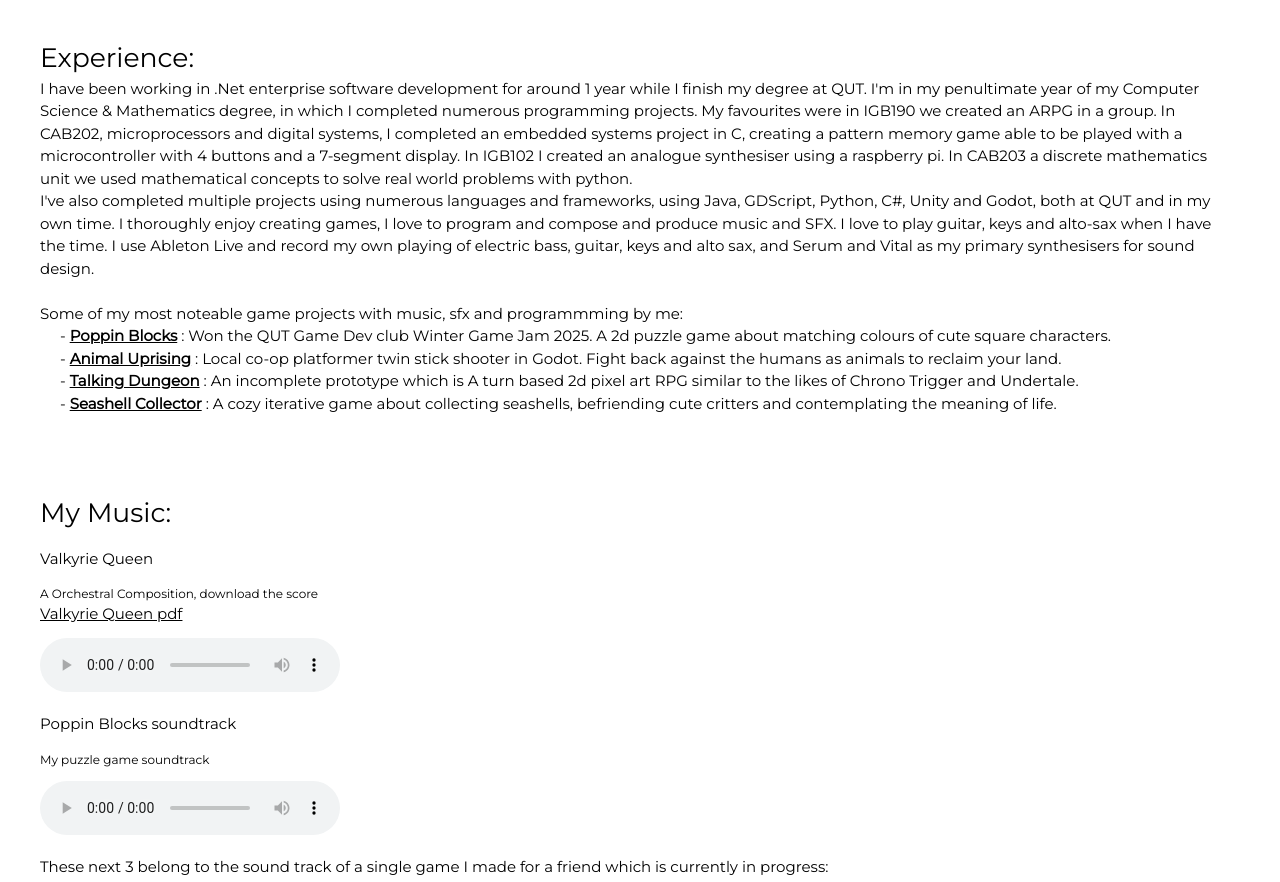
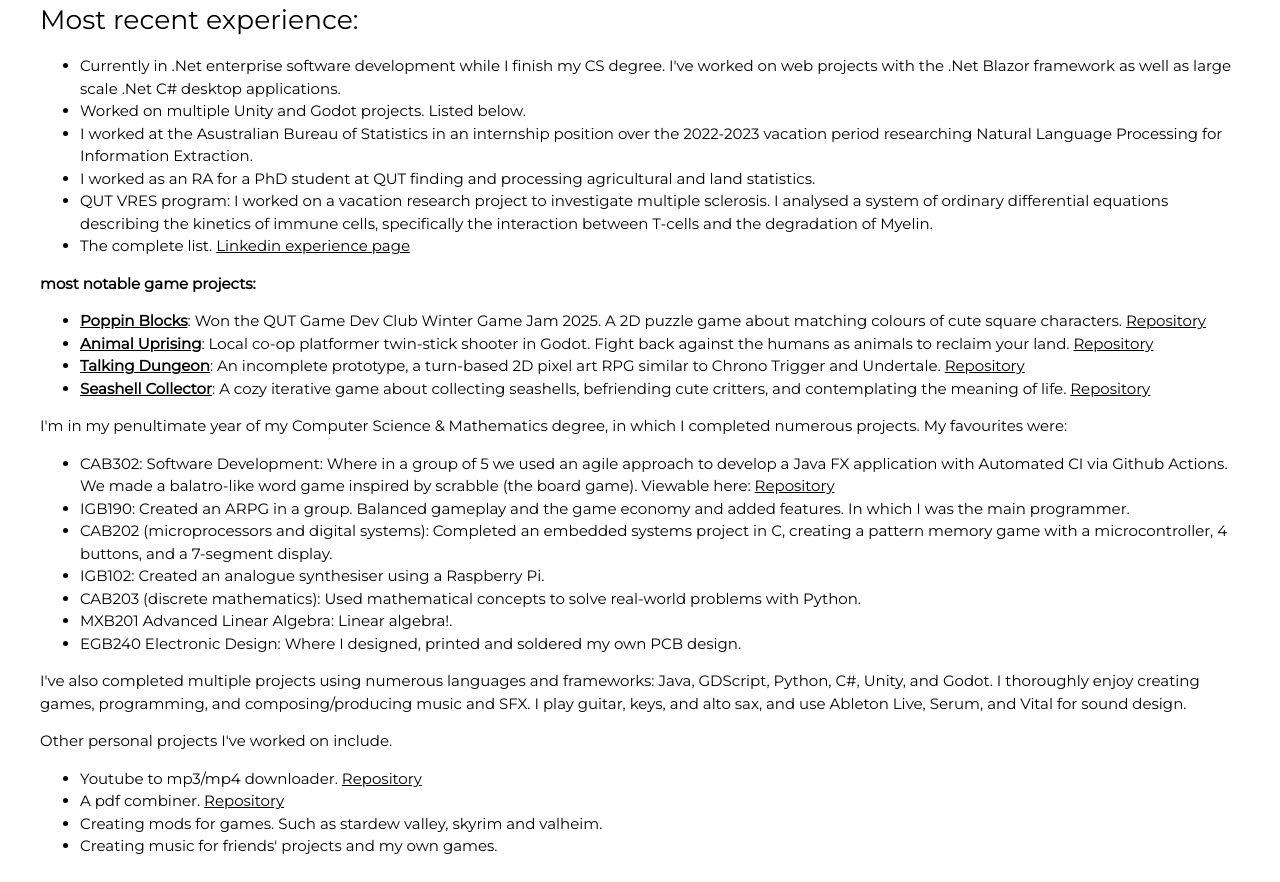
Before and after one commit to Clarkson1415/Clarksons-Website, a plain HTML site: page index.html in a window 1280 px wide. Shown: the part 558-1440 px from the top of the page. Drawn offline with nearby package versions, Linux system fonts and the light colour scheme.

Commit message:
Update index.html

```diff
--- a/index.html
+++ b/index.html
@@ -42,7 +42,7 @@ img {margin-bottom: -7px}
 
 <header class="w3-center w3-margin-bottom">
   <h1> <p style="font-size:35px"> <b> Grace C </b> </p> </h1>
-  <p style="font-size:20px">Hi I'm a .Net developer, game programmer and designer, multi-intrumentalist, composer and music producer.</br>
+  <p style="font-size:20px">Hi I'm a .Net developer, hobbyist game dev and musician.</br>
 </header>
 
 <div class= "topnav" style = "margin:40px" >
@@ -65,35 +65,74 @@ img {margin-bottom: -7px}
     I work in .Net enterprise software development. I can program proficiently in C# and have used C++, C, Python in multiple projects.</br>
     I am passionate about game development and have used Unity and Godot to create projects which you can see and play on my <b><a href="https://clarkson1729.itch.io/">itch io page.</a> </b> </br>
     I study computer science and mathematics at QUT and have a 6.5 GPA. I have strong mathematics skills that complement my programming skills and enhance my approaches to problem solving. </br>
-    I have a passion for music and use my musicianship and sound-design skills to create sound effects, compose soundtracks, produce, mix and master atmospheres and communicate feelings in my projects and collaboratively. </br>
+    I have a passion for music and use my musicianship and sound-design skills to produce SFX and soundtracks for games. </br>
   </p>
 </div>
 
 
 <div class="w3-clear" style="margin:40px">
-  <p class="w3-left" style="font-size:15px">
-    <span style="font-size: 20pt;"> Experience:</span> </br>
-    I have been working in .Net enterprise software development for around 1 year while I finish my degree at QUT.
-    I'm in my penultimate year of my Computer Science & Mathematics degree, in which I completed numerous programming projects. My favourites were in IGB190 we created an ARPG in a group. In CAB202, microprocessors and digital systems, I completed an embedded systems project in C,
-    creating a pattern memory game able to be played with a microcontroller with
-    4 buttons and a 7-segment display. In IGB102 I created an analogue synthesiser using a raspberry pi. In CAB203 a discrete mathematics unit we used mathematical concepts to solve real world problems with python.</br>
-    I've also completed multiple projects using numerous languages and frameworks, using Java, GDScript, Python, C#, Unity and Godot, both at QUT and in my own time. I thoroughly enjoy creating games, I love to program and compose and produce music and SFX. I love to play guitar, keys and alto-sax when I have the time. I use Ableton Live and record my own playing of electric bass, guitar, keys and alto sax, and Serum and Vital as my
-    primary synthesisers for sound design. </br>
+    <span style="font-size: 20pt;">Most recent experience:</span>
 
-</br>
-    Some of my most noteable game projects with music, sfx and programmming by me: </br>
-    <span style="margin-left:20px"></span> - <b><a href="https://clarkson1729.itch.io/poppin-blocks">Poppin Blocks</a>
-    </b>: Won the QUT Game Dev club Winter Game Jam 2025. A 2d puzzle game about matching colours of cute square characters.</br>
+  <ul>
+    <li>Currently in .Net enterprise software development while I finish my CS degree. I've worked on web projects with the .Net Blazor framework as well as large scale .Net C# desktop applications.</li>
+    <li>Worked on multiple Unity and Godot projects. Listed below.</li>
+    <li>I worked at the Asustralian Bureau of Statistics in an internship position over the 2022-2023 vacation period researching Natural Language
+      Processing for Information Extraction.</li>
+    <li>I worked as an RA for a PhD student at QUT finding and processing agricultural and land statistics.</li>
+    <li>QUT VRES program: I worked on a vacation research project to investigate multiple sclerosis. I analysed a system
+      of ordinary differential equations describing the kinetics of immune cells, specifically the interaction between
+      T-cells and the degradation of Myelin.</li>
+    <li>The complete list. <a href="https://www.linkedin.com/in/grace-clarkson/details/experience/">Linkedin experience page</a></li>
+  </ul>
 
-    <span style="margin-left:20px"></span> - <b><a href="https://clarkson1729.itch.io/animal-uprising">Animal Uprising</a>
-    </b>: Local co-op platformer twin stick shooter in Godot. Fight back against the humans as animals to reclaim your land.</br>
+  <p><b>most notable game projects:</b></p>
 
-    <span style="margin-left:20px"></span> - <b><a href="https://clarkson1729.itch.io/talking-dungeon">Talking Dungeon</a> </b>: An incomplete prototype which is A turn based 2d pixel art RPG similar to the likes of Chrono Trigger and Undertale. </br>
-    <span style="margin-left:20px"></span> - <b><a href="https://clarkson1729.itch.io/seashell-collector">Seashell Collector</a> </b>: A cozy iterative game about collecting seashells, befriending cute critters and contemplating the meaning of life. </br>
-  </br>
+  <ul>
+    <li><b><a href="https://clarkson1729.itch.io/poppin-blocks">Poppin Blocks</a></b>: Won the QUT Game Dev Club Winter
+      Game Jam 2025. A 2D puzzle game about matching colours of cute square characters. <a href="https://github.com/Clarkson1415/PoppinBlocks"> Repository </a> </li>
+    <li><b><a href="https://clarkson1729.itch.io/animal-uprising">Animal Uprising</a></b>: Local co-op platformer
+      twin-stick shooter in Godot. Fight back against the humans as animals to reclaim your land. <a href="https://github.com/Clarkson1415/Animal-uprising"> Repository </a> </li>
+    <li><b><a href="https://clarkson1729.itch.io/talking-dungeon">Talking Dungeon</a></b>: An incomplete prototype, a
+      turn-based 2D pixel art RPG similar to Chrono Trigger and Undertale. <a href="https://github.com/Clarkson1415/TalkingDungeon"> Repository </a> </li>
+    <li><b><a href="https://clarkson1729.itch.io/seashell-collector">Seashell Collector</a></b>: A cozy iterative game
+      about collecting seashells, befriending cute critters, and contemplating the meaning of life. <a href="https://github.com/Clarkson1415/SeaShellCollector"> Repository </a> </li>
+  </ul>
+
+  <p>
+    I'm in my penultimate year of my Computer Science & Mathematics degree, in which I completed numerous
+    projects. My favourites were:
   </p>
+
+  <ul>
+    <li>CAB302: Software Development: Where in a group of 5 we used an agile approach to develop a Java FX application with Automated CI via Github Actions. We made a balatro-like word game inspired by scrabble (the board game). Viewable here: <a href="https://github.com/cab302-team/Cab302-teams-project">Repository</a> </li>
+    <li>IGB190: Created an ARPG in a group. Balanced gameplay and the game economy and added features. In which I was the main programmer.</li>
+    <li>CAB202 (microprocessors and digital systems): Completed an embedded systems project in C, creating a pattern
+      memory game with a microcontroller, 4 buttons, and a 7-segment display.</li>
+    <li>IGB102: Created an analogue synthesiser using a Raspberry Pi.</li>
+    <li>CAB203 (discrete mathematics): Used mathematical concepts to solve real-world problems with Python.</li>
+    <li>MXB201 Advanced Linear Algebra: Linear algebra!.</li>
+    <li>EGB240 Electronic Design: Where I designed, printed and soldered my own PCB design.</li>
+  </ul>
+
+  <p>
+    I've also completed multiple projects using numerous languages and frameworks: Java, GDScript, Python, C#, Unity,
+    and Godot. I thoroughly enjoy creating games, programming, and composing/producing music and SFX. I play guitar,
+    keys, and alto sax, and use Ableton Live, Serum, and Vital for sound design.
+  </p>
+
+  <p>
+    Other personal projects I've worked on include.
+  </p>
+
+  <ul>
+    <li>Youtube to mp3/mp4 downloader. <a href="https://github.com/Clarkson1415/Youtube_To_mp3_or_mp4">Repository</a>
+    </li>
+    <li>A pdf combiner. <a href="https://www.linkedin.com/in/grace-clarkson/details/experience/">Repository</a> </li>
+    <li>Creating mods for games. Such as stardew valley, skyrim and valheim.</li>
+    <li>Creating music for friends' projects and my own games.</li>
+  </ul>
+
 </div>
-
 
 <div class="w3-clear" style="margin:40px">
   <p class="w3-left" style="font-size:15px"></p>
```
